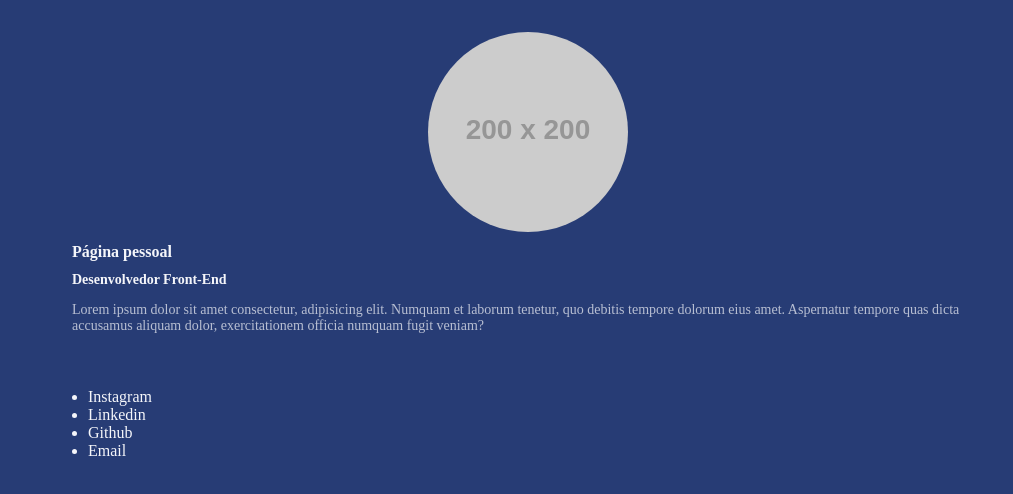
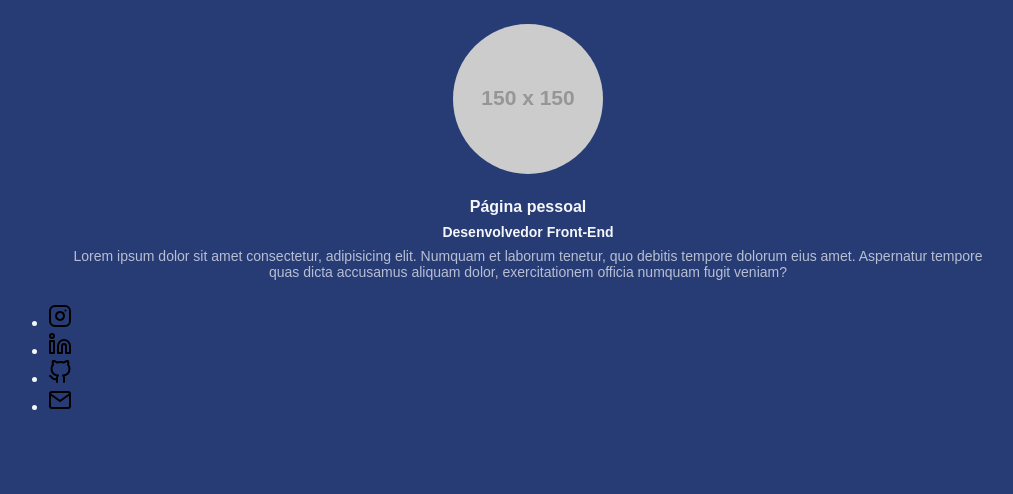
Before and after one commit to Guil029/Less, a website: page index.html in a window 1280 px wide. Shown: the whole page, without its empty margins (112-1125 px from the left). Drawn offline with Linux system fonts and the light colour scheme; placeholder pictures from the web are drawn by us.

Commit message:
icons added

```diff
--- a/index.html
+++ b/index.html
@@ -10,7 +10,7 @@
 
     <div class="container">
         <header>
-            <img class="profile-avatar" src="https://via.placeholder.com/200x200" alt="placeholder" />
+            <img class="profile-avatar" src="https://via.placeholder.com/150x150" alt="placeholder" />
             <div class="profile-bio">
                 <h1 class="profile-bio-name">Página pessoal</h1>
                 <h2 class="profile-bio-subtitle">Desenvolvedor Front-End</h2>
@@ -21,10 +21,22 @@
         </header>
         <nav>
             <ul>
-                <li><a href=""></a>Instagram</li>
-                <li><a href=""></a>Linkedin</li>
-                <li><a href=""></a>Github</li>
-                <li><a href=""></a>Email</li>
+                <li>
+                    <a href=""><img src="./src/images/instagram.svg" alt="Logo do Instagram">
+                    </a>
+                </li>
+                <li>
+                    <a href=""><img src="./src/images/linkedin.svg" alt="Logo Linkedin">
+                    </a>
+                </li>
+                <li>
+                    <a href=""><img src="./src/images/github.svg" alt="Logo do Github">
+                    </a>
+                </li>
+                <li>
+                    <a href=""><img src="./src/images/mail.svg" alt="Logo Email">
+                    </a>
+                </li>
             </ul>
         </nav>
     </div>
--- a/src/styles/main.less
+++ b/src/styles/main.less
@@ -1,8 +1,18 @@
 @import "variaveis.less";
+
+.marginBottom8 {
+    margin-bottom: 8px;
+}
+
+* {
+    margin: 0;
+    padding: 0;
+    box-sizing: border-box;
+    font-family: Arial, Helvetica, sans-serif;
+}
 
 body {
     background-color: @corDeFundo;
-
     color: @corTextoMaisClaro;
 }
 
@@ -18,18 +28,22 @@ header {
 
     .profile-avatar{
         display: block;
-        margin: 0 auto;
+        margin: 0 auto 24px;
         border-radius: 50%;
     }
 }
 
 .profile-bio {
+    text-align: center;
+
     &-name{
         font-size: 16px;
+        .marginBottom8();
     }
 
     &-subtitle{
         font-size: 14px;
+        .marginBottom8();
     }
 
     &-description {
```
Also changed, not shown: build/styles/main.css, src/images/github.svg (added), src/images/instagram.svg (added), src/images/linkedin.svg (added), src/images/mail.svg (added).
